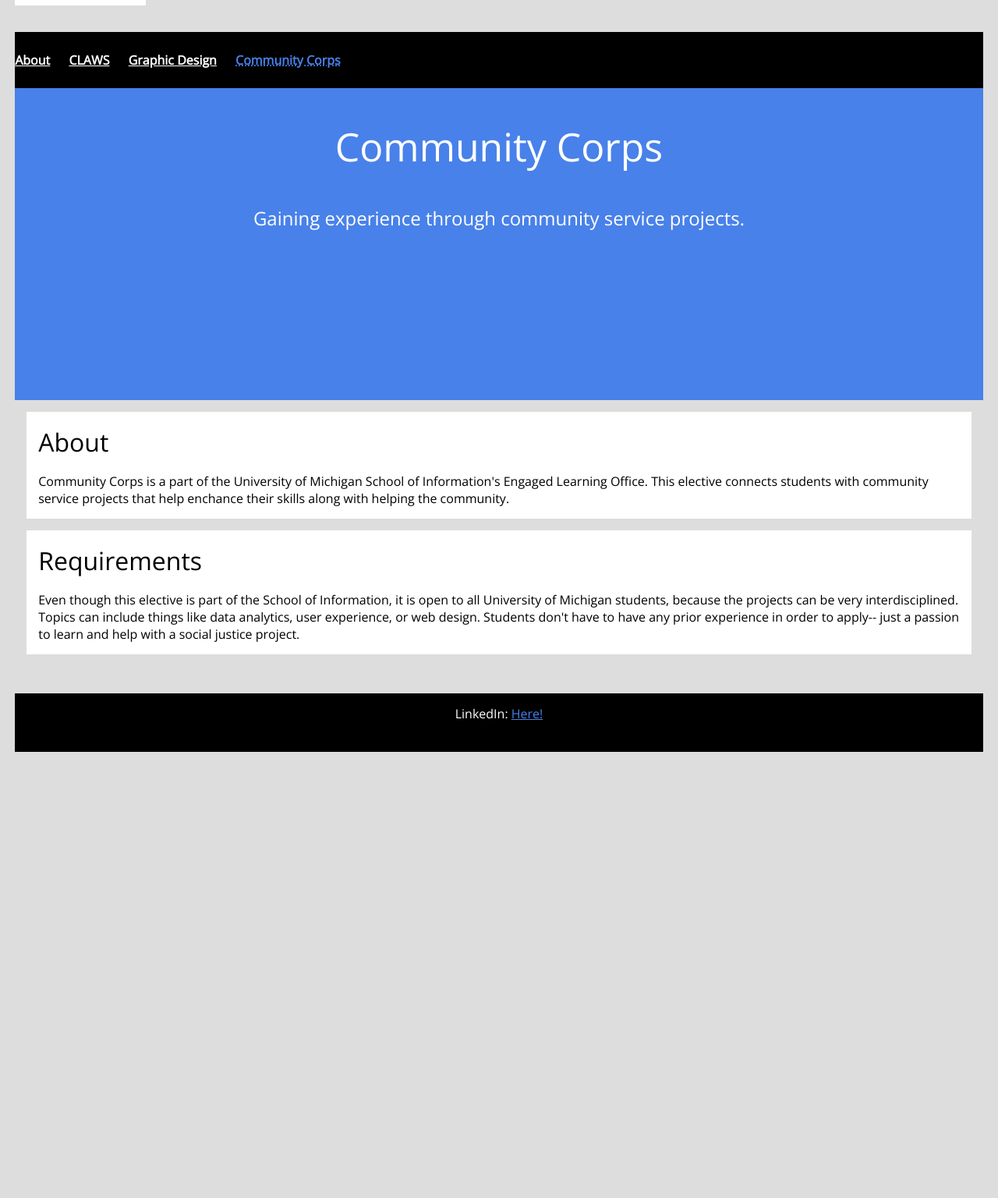
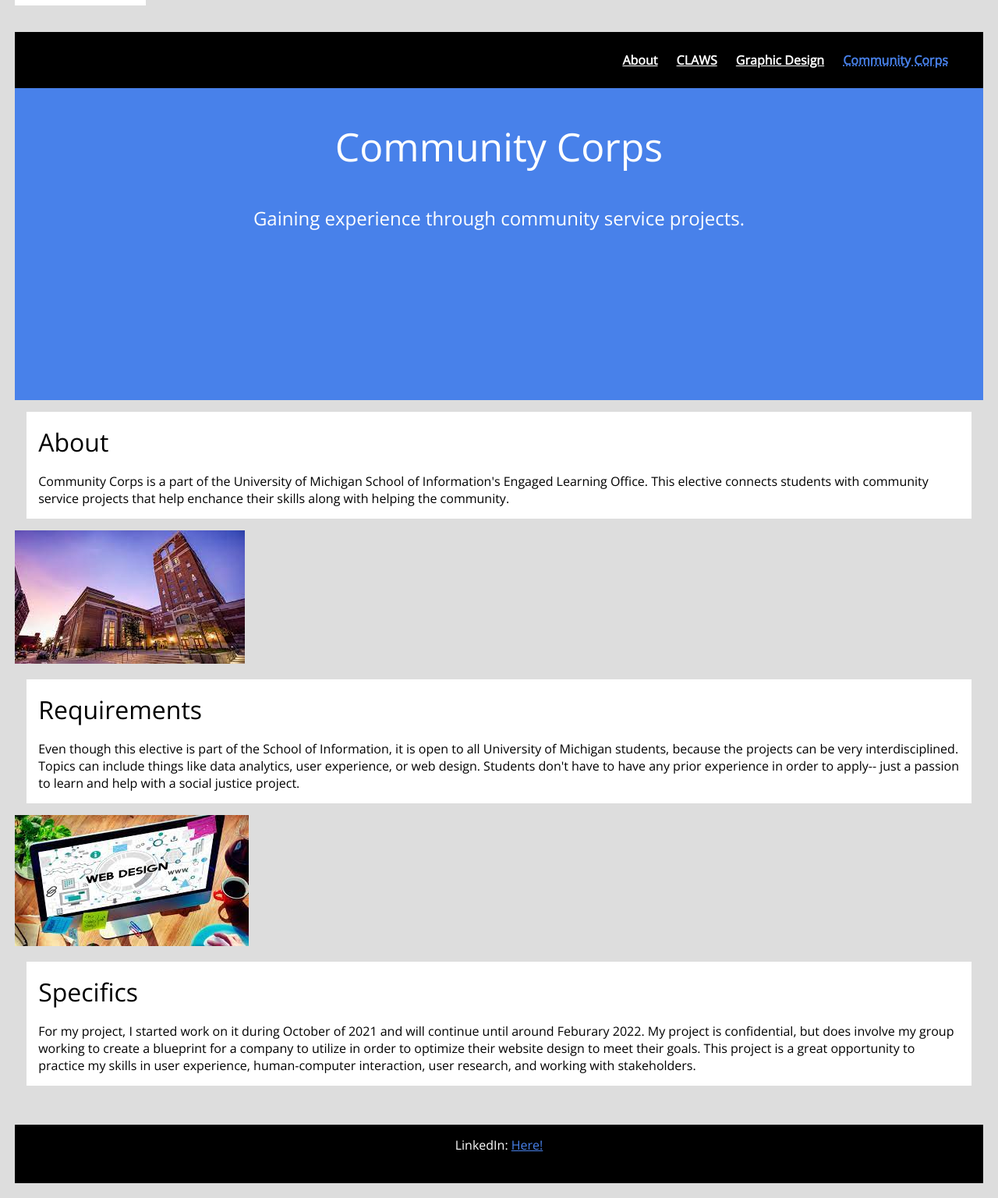
Before and after one commit to mnadai18/portfolio, a plain HTML site: page community.html in a window 1280 px wide. Shown: the whole page at 78% size. Before the commit the page ends 983 px from the top, so only its background shows below. Drawn offline with nearby package versions, Linux system fonts and the light colour scheme.

Commit message:
more content

```diff
--- a/community.html
+++ b/community.html
@@ -28,13 +28,25 @@
 		<h2>About</h2>
 		<p>Community Corps is a part of the University of Michigan School of Information's Engaged Learning Office. This elective connects students with community service projects that help enchance their skills along with helping the community.</p>
 	</div>
+	<div class ="communityimage">
+		<img src = "images/umsi.jpeg" alt = "picture of North Quad, the hub of UMSI"/>
+	</div>
 	<div class = "text">
 		<h2>Requirements</h2>
 		<p>Even though this elective is part of the School of Information, it is open to all University of Michigan students, because the projects can be very interdisciplined. Topics can include things like data analytics, user experience, or web design.
 			 Students don't have to have any prior experience in order to apply-- just a passion to learn and help with a social justice project.
 		</p>
 	</div>
-
+    <div class ="communityimage">
+		<img src = "images/webdesign.jpeg" alt = "picture of computer showing the title Web Design"/>
+	</div>
+	<div class = "text">
+		<h2>Specifics</h2>
+		<p>For my project, I started work on it during October of 2021 and will continue until around Feburary 2022. My project is confidential, but does involve my group
+			working to create a blueprint for a company to utilize in order to optimize their website design to meet their goals. This project is a great opportunity to
+			practice my skills in user experience, human-computer interaction, user research, and working with stakeholders.
+		</p>
+	</div>
   </main>
     <footer>
       <p>LinkedIn: <a href= "https://www.linkedin.com/in/mckinley-nadai-840522220/">Here!</a></p>
--- a/css/style.css
+++ b/css/style.css
@@ -8,6 +8,7 @@
 
 .skip a{
   background: white;
+  color: black;
   left: 0;
   padding: 6px;
   -webkit-transition: top 1s ease-out;
@@ -17,10 +18,6 @@
   bottom: 40px;
 }
 
-.gallery {
-  display:grid;
-  grid-template: 500px 500px / 250px 250px 250px 250px 250px;
-}
 body{
   color: #000000;
   font-size: 16px;
@@ -66,8 +63,8 @@
 
 nav{
   background-color: black;
-  padding: 25px 0;
-  text-align: left;
+  padding: 25px;
+  text-align: center;
 }
 
 header p{
@@ -99,6 +96,7 @@
   margin: 15px;
 
 }
+
 
 header{
   color: white;
@@ -146,3 +144,15 @@
   left:0px;
   right: 0px;
 }
+
+@media screen and (min-width: 768px){
+  .clawscontainer{
+    display: grid;
+    grid-template-columns: 1fr 1fr;
+    grid-template-rows: 500px 500px 500px;
+  }
+
+  nav{
+    text-align: right;
+  }
+}
```
Also changed, not shown: claws.html (+1 -1 lines), images/umsi.jpeg (added), images/webdesign.jpeg (added).
